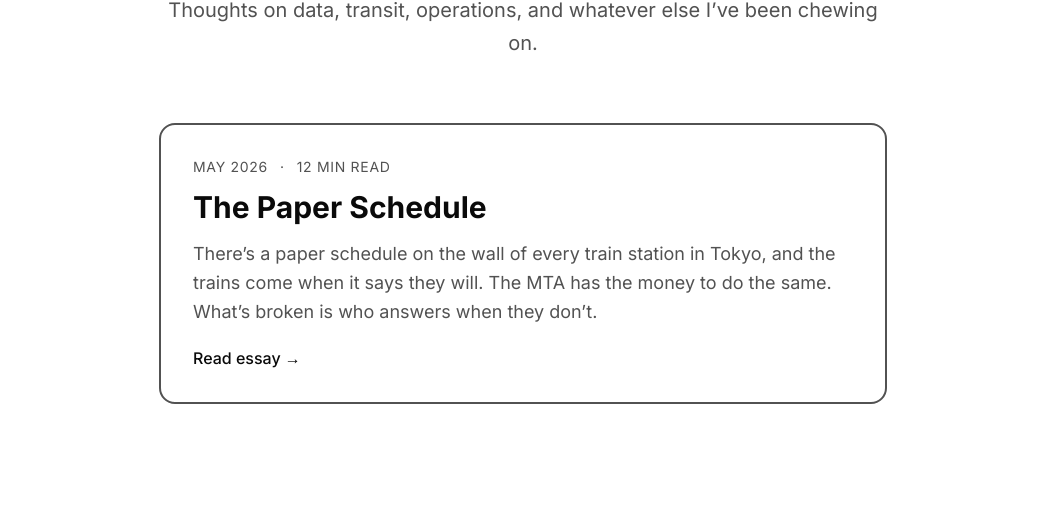
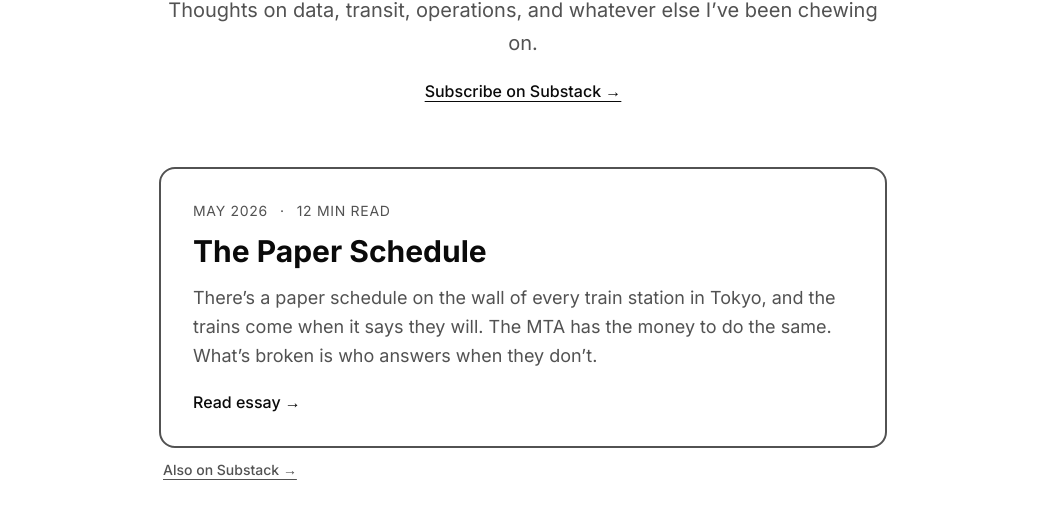
Before and after one commit to charlie2bored/charlie2bored, a Next.js app: page /writing in a window 1280 px wide. Shown: the part 262-793 px from the top of the page, without its empty margins (117-1163 px from the left). Built offline with nearby package versions, Linux system fonts and the light colour scheme; no server answers.

Commit message:
Add Substack links to Hero and Writing sections

```diff
--- a/src/app/writing/page.tsx
+++ b/src/app/writing/page.tsx
@@ -20,6 +20,7 @@ type Essay = {
   readingTime: string;
   description: string;
   href: string;
+  substackHref?: string;
 };
 
 const essays: Essay[] = [
@@ -31,6 +32,8 @@ const essays: Essay[] = [
     description:
       'There’s a paper schedule on the wall of every train station in Tokyo, and the trains come when it says they will. The MTA has the money to do the same. What’s broken is who answers when they don’t.',
     href: '/writing/paper-schedule',
+    substackHref:
+      'https://open.substack.com/pub/charlie2bored/p/the-paper-schedule?r=6ajw00&utm_campaign=post&utm_medium=web&showWelcomeOnShare=true',
   },
 ];
 
@@ -65,6 +68,15 @@ export default function WritingIndexPage() {
           >
             Thoughts on data, transit, operations, and whatever else I’ve been chewing on.
           </p>
+          <a
+            href="https://open.substack.com/pub/charlie2bored/p/the-paper-schedule?r=6ajw00&utm_campaign=post&utm_medium=web&showWelcomeOnShare=true"
+            target="_blank"
+            rel="noopener noreferrer"
+            className="inline-flex items-center gap-1 mt-5 text-base font-medium underline underline-offset-4 hover:opacity-80"
+            style={{ color: 'var(--text-color)' }}
+          >
+            Subscribe on Substack →
+          </a>
         </header>
 
         <ul className="max-w-3xl mx-auto px-5 space-y-6">
@@ -107,6 +119,17 @@ export default function WritingIndexPage() {
                   <span aria-hidden="true">→</span>
                 </span>
               </Link>
+              {essay.substackHref && (
+                <a
+                  href={essay.substackHref}
+                  target="_blank"
+                  rel="noopener noreferrer"
+                  className="inline-flex items-center gap-1 mt-3 ml-1 text-sm font-medium underline underline-offset-4 hover:opacity-80"
+                  style={{ color: 'var(--text-secondary)' }}
+                >
+                  Also on Substack →
+                </a>
+              )}
             </li>
           ))}
         </ul>
--- a/src/components/Hero.tsx
+++ b/src/components/Hero.tsx
@@ -106,7 +106,7 @@ const Hero = () => {
             initial={{ opacity: 0, y: 12 }}
             animate={{ opacity: 1, y: 0 }}
             transition={{ duration: 0.6, delay: 0.85 }}
-            className="text-sm sm:text-base mb-12 max-w-2xl"
+            className="text-sm sm:text-base mb-6 max-w-2xl"
             style={{ color: 'var(--text-secondary)' }}
           >
             If you&apos;re going to look at one thing, look at the{' '}
@@ -114,6 +114,25 @@ const Hero = () => {
               NYC fare analysis
             </Link>
             . I modeled MTA ridership data to ask a question I couldn&apos;t find a clean answer to: who would actually pay more under a distance-based fare, and who would pay less.
+          </motion.p>
+
+          <motion.p
+            initial={{ opacity: 0, y: 12 }}
+            animate={{ opacity: 1, y: 0 }}
+            transition={{ duration: 0.6, delay: 0.9 }}
+            className="text-sm sm:text-base mb-12 max-w-2xl"
+            style={{ color: 'var(--text-secondary)' }}
+          >
+            Latest essay:{' '}
+            <a
+              href="https://open.substack.com/pub/charlie2bored/p/the-paper-schedule?r=6ajw00&utm_campaign=post&utm_medium=web&showWelcomeOnShare=true"
+              target="_blank"
+              rel="noopener noreferrer"
+              className="underline underline-offset-4 hover:opacity-80"
+            >
+              The Paper Schedule
+            </a>{' '}
+            on Substack.
           </motion.p>
 
           <motion.div
--- a/src/components/Writing.tsx
+++ b/src/components/Writing.tsx
@@ -9,6 +9,7 @@ interface Essay {
   date: string;
   href: string;
   external?: boolean;
+  substackHref?: string;
 }
 
 const essays: Essay[] = [
@@ -18,6 +19,8 @@ const essays: Essay[] = [
       'There’s a paper schedule on the wall of every train station in Tokyo, and the trains come when it says they will. The MTA has the money to do the same. What’s broken is who answers when they don’t.',
     date: 'May 2026',
     href: '/writing/paper-schedule',
+    substackHref:
+      'https://open.substack.com/pub/charlie2bored/p/the-paper-schedule?r=6ajw00&utm_campaign=post&utm_medium=web&showWelcomeOnShare=true',
   },
 ];
 
@@ -38,6 +41,15 @@ const Writing = () => {
           <p className="text-xl max-w-2xl mx-auto" style={{ color: 'var(--text-secondary)' }}>
             Thoughts on data, transit, operations, and whatever else I’ve been chewing on.
           </p>
+          <a
+            href="https://open.substack.com/pub/charlie2bored/p/the-paper-schedule?r=6ajw00&utm_campaign=post&utm_medium=web&showWelcomeOnShare=true"
+            target="_blank"
+            rel="noopener noreferrer"
+            className="inline-flex items-center gap-1 mt-5 text-base font-medium underline underline-offset-4 hover:opacity-80"
+            style={{ color: 'var(--text-color)' }}
+          >
+            Subscribe on Substack →
+          </a>
         </motion.div>
 
         <div className="grid grid-cols-1 md:grid-cols-2 gap-8">
@@ -90,6 +102,17 @@ const Writing = () => {
                 ) : (
                   <Link href={essay.href}>{cardInner}</Link>
                 )}
+                {essay.substackHref && (
+                  <a
+                    href={essay.substackHref}
+                    target="_blank"
+                    rel="noopener noreferrer"
+                    className="inline-flex items-center gap-1 mt-3 text-sm font-medium underline underline-offset-4 hover:opacity-80"
+                    style={{ color: 'var(--text-secondary)' }}
+                  >
+                    Also on Substack →
+                  </a>
+                )}
               </motion.div>
             );
           })}
```
